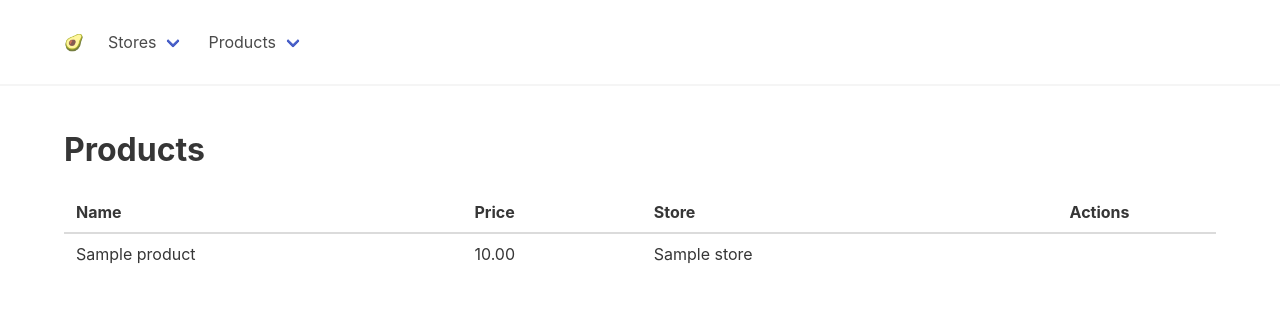
After one commit to deadlyraptor/agora, a Django app: page /product/products/ in a window 1280 px wide. The commit adds this page. Shown: the top 321 px of the page. Run offline with Django 4.2, Linux system fonts and the light colour scheme; tables that the repository leaves empty hold one stand-in row (values such as "Sample post"); some libraries are stand-ins or nearby versions.

Commit message:
Create ProductListView

```diff
--- a/agora/apps/products/urls.py
+++ b/agora/apps/products/urls.py
@@ -3,6 +3,9 @@ from django.urls import path
 from agora.apps.products import views
 
 urlpatterns = [
+    path('products/',
+         views.ProductListView.as_view(),
+         name='product-list'),
     path('new/',
          views.ProductCreateView.as_view(),
          name='product-create'),
--- a/agora/apps/products/views.py
+++ b/agora/apps/products/views.py
@@ -1,9 +1,22 @@
 from django.contrib.messages.views import SuccessMessageMixin
 from django.urls import reverse_lazy
-from django.views.generic import CreateView
+from django.views.generic import CreateView, ListView
 
 from agora.apps.products.forms import ProductForm
 from agora.apps.products.models import Product
+
+
+class ProductListView(ListView):
+    """A view for listing all products."""
+
+    model = Product
+    context_object_name = 'products'
+    paginate_by = 25
+    template_name = 'products/product_list.html'
+    extra_context = {'title': 'Products'}
+
+    def get_queryset(self):
+        return Product.objects.all()
 
 
 class ProductCreateView(SuccessMessageMixin, CreateView):
--- a/agora/apps/stores/views.py
+++ b/agora/apps/stores/views.py
@@ -11,8 +11,8 @@ class StoreListView(ListView):
 
     model = Store
     context_object_name = 'stores'
+    paginate_by = 25
     template_name = 'stores/store_list.html'
-    paginate_by = 25
     extra_context = {'title': 'Stores'}
 
     def get_queryset(self):
--- a/agora/templates/core/nav.html
+++ b/agora/templates/core/nav.html
@@ -20,6 +20,7 @@
                 <div class="navbar-item has-dropdown is-hoverable">
                     <div class="navbar-link">Products</div>
                     <div class="navbar-dropdown">
+                        <a class="navbar-item" href="{% url 'product-list' %}">List</a>
                         <a class="navbar-item" href="{% url 'product-create' %}">Create</a>
                     </div>
                 </div>
--- /dev/null
+++ b/agora/templates/products/product_list.html
@@ -0,0 +1,49 @@
+{% extends "base.html" %}
+{% block content %}
+
+<section class="section">
+    <div class="container">
+        <div class="content">
+            <h1 class="title has-text-weight-bold">{{ title }}</h1>
+            <table class="table is-striped is-hoverable">
+                <thead>
+                    <tr>
+                        <th>Name</th>
+                        <th>Price</th>
+                        <th>Store</th>
+                        <th class="has-text-centered">Actions</th>
+                    </tr>
+                </thead>
+                <tbody>
+                    {% for product in products %}
+                    <tr>
+                        <td>{{ product.name }}</td>
+                        <td>{{ product.price }}</td>
+                        <td>{{ product.store }}</td>
+                        <td class="has-text-centered">
+                            <a href="#">
+                                <span class="icon-text">
+                                    <span class="icon">
+                                        <i class="fas fa-edit" aria-hidden="true" title="Update product"></i>
+                                        <span class="is-sr-only">Update product</span>
+                                    </span>
+                                </span>
+                            </a>
+                            <a href="#">
+                                <span class="icon-text">
+                                    <span class="icon has-text-danger">
+                                        <i class="fas fa-trash" aria-hidden="true" title="Delete product"></i>
+                                        <span class="is-sr-only">Delete product</span>
+                                    </span>
+                                </span>
+                            </a>
+                        </td>
+                    </tr>
+                    {% endfor %}
+                </tbody>
+            </table>
+        </div>
+    </div>
+</section>
+
+{% endblock content %}
```
Also changed, not shown: agora/templates/core/field.html (deleted, +0 -16 lines), agora/templates/stores/store_form.html (+1 -7 lines).
